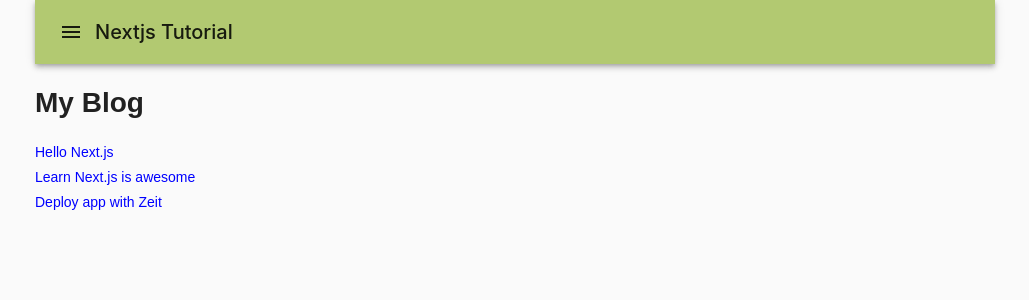
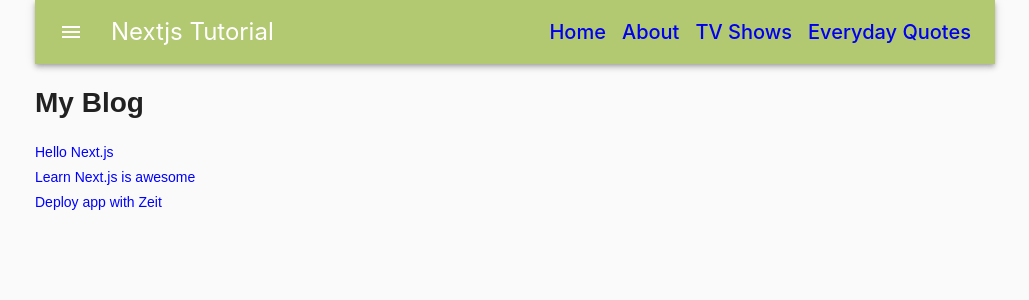
Before and after one commit to jackradian/nextjs-tut, a Next.js app: page / in a window 1280 px wide. Shown: the top 300 px of the page, without its empty margins (125-1154 px from the left). Built offline with nearby package versions, Linux system fonts and the light colour scheme.

Commit message:
Move ThemeProvider to layout

```diff
--- a/components/Header.js
+++ b/components/Header.js
@@ -4,34 +4,62 @@ import Toolbar from "@material-ui/core/Toolbar";
 import Typography from "@material-ui/core/Typography";
 import IconButton from "@material-ui/core/IconButton";
 import MenuIcon from "@material-ui/icons/Menu";
+import { makeStyles } from "@material-ui/core/styles";
 
-const linkStyle = {
-  marginRight: 15
-};
+const useStyles = makeStyles(theme => ({
+  root: {
+    flexGrow: 1
+  },
+  menuButton: {
+    marginRight: theme.spacing(2)
+  },
+  title: {
+    flexGrow: 1
+  },
+  navigation: {
+    "& > * + *": {
+      marginLeft: theme.spacing(2)
+    },
+    "& a": {
+      textDecoration: "none"
+    }
+  }
+}));
 
-const Header = () => (
-  <div>
+export default function Header() {
+  const classes = useStyles();
+
+  return (
+    <div className={classes.root}>
       <AppBar position="static">
         <Toolbar>
-        <IconButton edge="start" color="inherit" aria-label="menu">
+          <IconButton
+            edge="start"
+            className={classes.menuButton}
+            color="inherit"
+            aria-label="menu"
+          >
             <MenuIcon />
           </IconButton>
-        <Typography variant="h6">Nextjs Tutorial</Typography>
+          <Typography variant="h5" className={classes.title}>
+            Nextjs Tutorial
+          </Typography>
+          <Typography variant="h6" className={classes.navigation}>
+            <Link href="/">
+              <a>Home</a>
+            </Link>
+            <Link href="/about">
+              <a>About</a>
+            </Link>
+            <Link href="/tv-shows">
+              <a>TV Shows</a>
+            </Link>
+            <Link href="/everyday-quotes">
+              <a>Everyday Quotes</a>
+            </Link>
+          </Typography>
         </Toolbar>
       </AppBar>
-    {/* <Link href="/">
-      <a style={linkStyle}>Home</a>
-    </Link>
-    <Link href="/about">
-      <a style={linkStyle}>About</a>
-    </Link>
-    <Link href="/tv-shows">
-      <a style={linkStyle}>TV Shows</a>
-    </Link>
-    <Link href="/everyday-quotes">
-      <a style={linkStyle}>Everyday Quotes</a>
-    </Link> */}
     </div>
   );
-
-export default Header;
+}
--- a/components/MyLayout.js
+++ b/components/MyLayout.js
@@ -1,11 +1,47 @@
 import Header from "./Header";
 import Container from "@material-ui/core/Container";
+import { createMuiTheme, ThemeProvider } from "@material-ui/core/styles";
+import CssBaseline from "@material-ui/core/CssBaseline";
+
+const theme = createMuiTheme({
+  palette: {
+    primary: {
+      light: "#edf7d0",
+      main: "#b2c971",
+      dark: "#6b8423",
+      contrastText: "#fff"
+    },
+    secondary: {
+      light: "#f7d0d6",
+      main: "#c8717e",
+      dark: "#832332",
+      contrastText: "#fff"
+    }
+  },
+  typography: {
+    fontFamily: [
+      "-apple-system",
+      "BlinkMacSystemFont",
+      '"Segoe UI"',
+      "Roboto",
+      '"Helvetica Neue"',
+      "Arial",
+      "sans-serif",
+      '"Apple Color Emoji"',
+      '"Segoe UI Emoji"',
+      '"Segoe UI Symbol"'
+    ].join(",")
+  }
+});
 
 const Layout = props => (
-  <Container maxWidth="md" disableGutters>
-    <Header />
-    {props.children}
-  </Container>
+  <ThemeProvider theme={theme}>
+    <CssBaseline />
+    <Container maxWidth="md" disableGutters>
+      <Header />
+      {props.children}
+    </Container>
+  </ThemeProvider>
 );
 
 export default Layout;
--- a/pages/index.js
+++ b/pages/index.js
@@ -1,36 +1,5 @@
 import Layout from "../components/MyLayout";
 import Link from "next/link";
-import { createMuiTheme, ThemeProvider } from "@material-ui/core/styles";
-import CssBaseline from "@material-ui/core/CssBaseline";
-
-const theme = createMuiTheme({
-  palette: {
-    primary: {
-      light: "#edf7d0",
-      main: "#b2c971",
-      dark: "#6b8423"
-    },
-    secondary: {
-      light: "#f7d0d6",
-      main: "#c8717e",
-      dark: "#832332"
-    }
-  },
-  typography: {
-    fontFamily: [
-      "-apple-system",
-      "BlinkMacSystemFont",
-      '"Segoe UI"',
-      "Roboto",
-      '"Helvetica Neue"',
-      "Arial",
-      "sans-serif",
-      '"Apple Color Emoji"',
-      '"Segoe UI Emoji"',
-      '"Segoe UI Symbol"'
-    ].join(",")
-  }
-});
 
 function getPosts() {
   return [
@@ -66,8 +35,6 @@ const PostLink = ({ post }) => (
 
 export default function Blog() {
   return (
-    <ThemeProvider theme={theme}>
-      <CssBaseline />
     <Layout>
       <h1>My Blog</h1>
       <ul>
@@ -86,6 +53,5 @@ export default function Blog() {
         }
       `}</style>
     </Layout>
-    </ThemeProvider>
   );
 }
```
Lines whose indentation alone changed are shown as unchanged.
